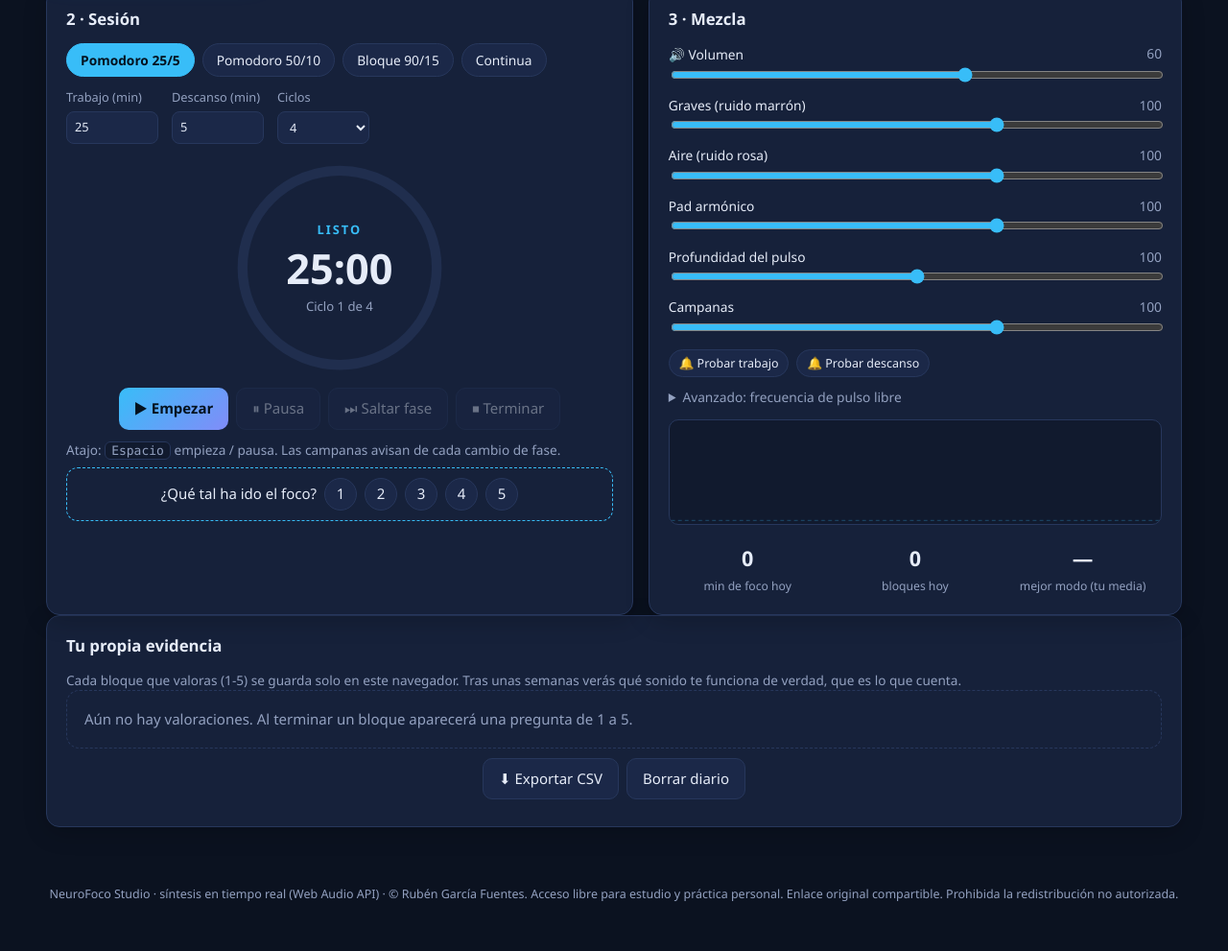
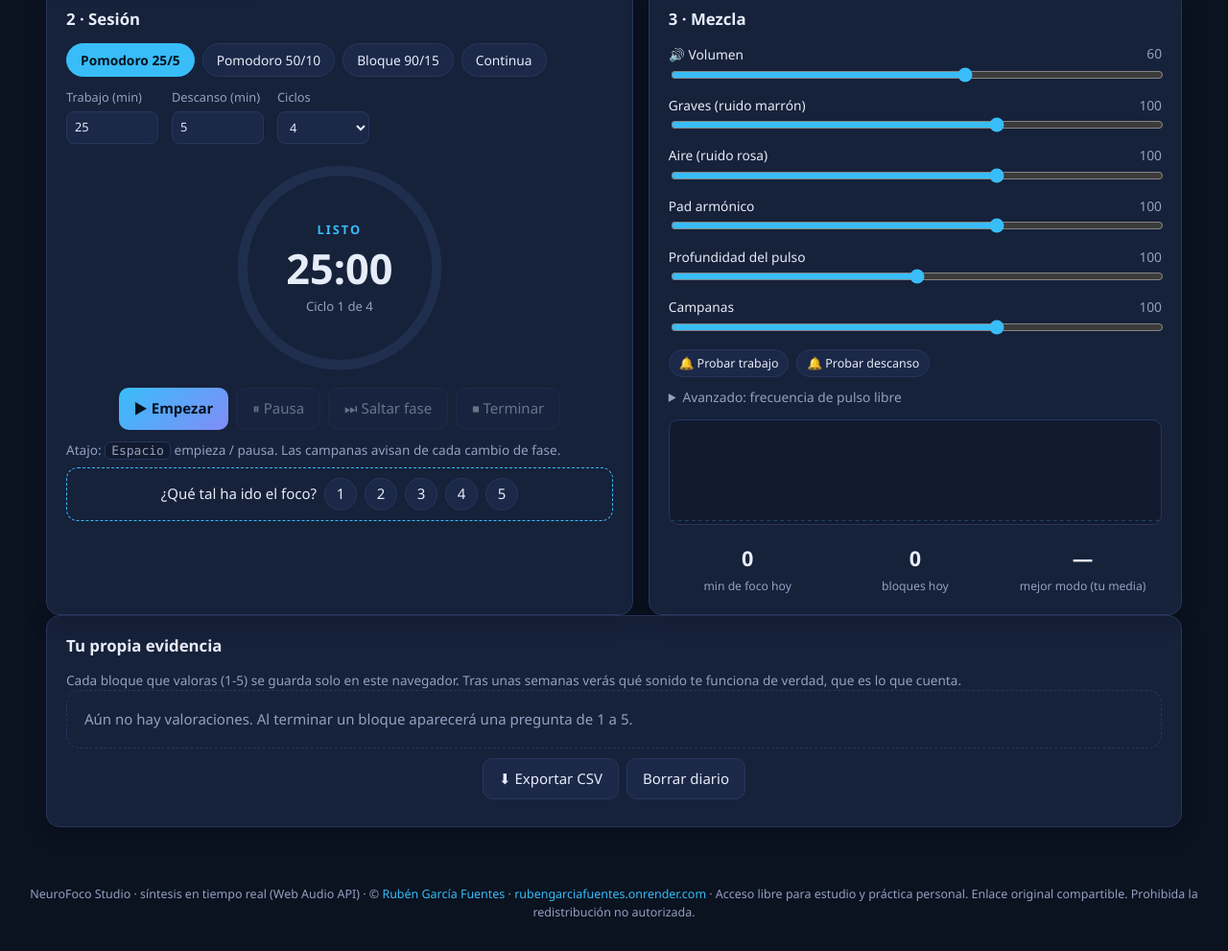
Before and after one commit to rubblog/neurofoco-studio, a plain HTML site: page app/index.html in a window 1280 px wide. Shown: the part 588-1579 px from the top of the page at 96% size. Drawn offline with Linux system fonts and the light colour scheme.

Commit message:
Añadir referencia y enlace a rubengarciafuentes.onrender.com

```diff
--- a/app/index.html
+++ b/app/index.html
@@ -187,12 +187,12 @@
       </tbody></table></article>
     <article class="ev"><header><h3>Privacidad y licencia</h3></header>
       <p>Todo se calcula en tu equipo. No hay red, cuentas ni telemetría. El diario de valoraciones se guarda en este navegador (<code>localStorage</code>).</p>
-      <p>© Rubén García Fuentes. Acceso libre para estudio y práctica personal. Enlace original compartible. Prohibida la redistribución no autorizada.</p></article>
+      <p>© <a href="https://rubengarciafuentes.onrender.com/" target="_blank" rel="noopener noreferrer">Rubén García Fuentes</a> (<a href="https://rubengarciafuentes.onrender.com/" target="_blank" rel="noopener noreferrer">rubengarciafuentes.onrender.com</a>). Acceso libre para estudio y práctica personal. Enlace original compartible. Prohibida la redistribución no autorizada.</p></article>
   </div>
 </section>
 </main>
 
-<footer>NeuroFoco Studio · síntesis en tiempo real (Web Audio API) · © Rubén García Fuentes. Acceso libre para estudio y práctica personal. Enlace original compartible. Prohibida la redistribución no autorizada.</footer>
+<footer>NeuroFoco Studio · síntesis en tiempo real (Web Audio API) · © <a href="https://rubengarciafuentes.onrender.com/" target="_blank" rel="noopener noreferrer">Rubén García Fuentes</a> · <a href="https://rubengarciafuentes.onrender.com/" target="_blank" rel="noopener noreferrer">rubengarciafuentes.onrender.com</a> · Acceso libre para estudio y práctica personal. Enlace original compartible. Prohibida la redistribución no autorizada.</footer>
 
 <script src="modos.js"></script>
 <script src="engine.js"></script>
--- a/app/styles.css
+++ b/app/styles.css
@@ -87,5 +87,6 @@ canvas{width:100%;height:110px;margin-top:12px;border-radius:10px;background:var
 .pista audio{width:100%}
 .tag{display:inline-block;background:var(--card2);border:1px solid var(--borde);border-radius:999px;padding:1px 9px;font-size:.74rem;margin-right:5px;color:var(--mut)}
 .vacio{color:var(--mut);padding:18px;border:1px dashed var(--borde);border-radius:var(--r)}
+.ev a,footer a{color:var(--ac);text-decoration:none}.ev a:hover,footer a:hover{text-decoration:underline}
 footer{text-align:center;color:var(--mut);font-size:.78rem;padding:20px 12px 30px}
 @media (prefers-reduced-motion:reduce){*{transition:none!important;animation:none!important}}
```
